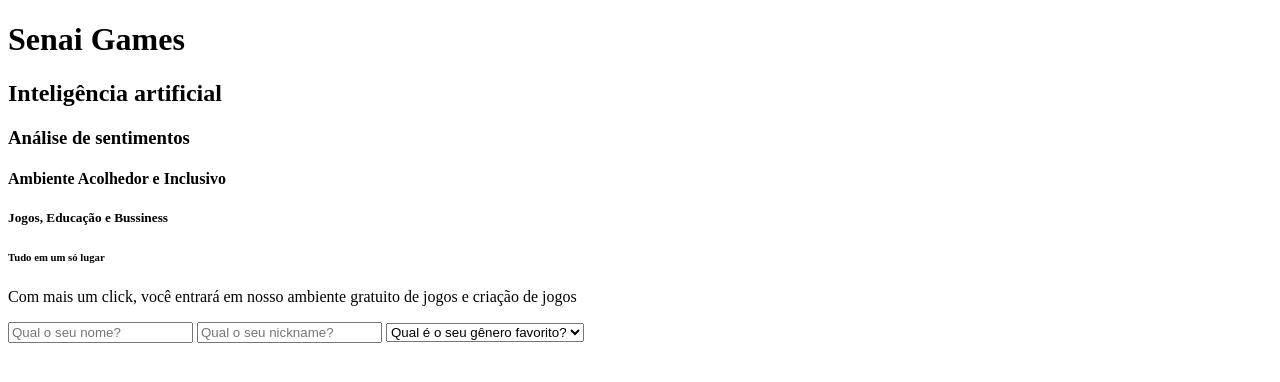
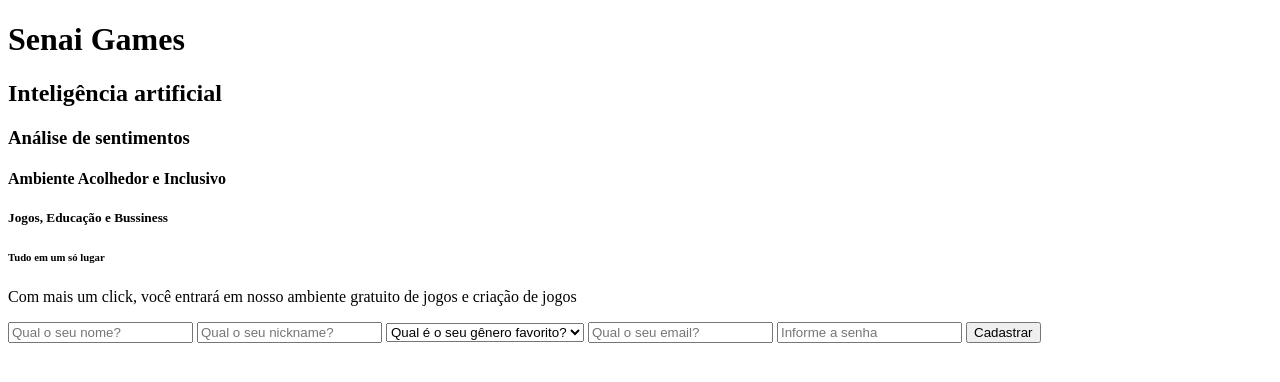
Before and after one commit to martins-samuel/PROJETO-FINAL-SAMU, a Django app: page /usuario/ in a window 1280 px wide. Shown: the top 382 px of the page. Run offline with Django 4.2, Linux system fonts and the light colour scheme.

Commit message:
acabou o dia

```diff
--- a/templates/crud_base/usuario_lead.html
+++ b/templates/crud_base/usuario_lead.html
@@ -22,6 +22,9 @@
             <option>RPG</option>
             <option>Plataforma</option>
         </select>
+        <input type="email" requerid name="email" placeholder="Qual o seu email?">
+        <input type="password" requerid name ="Senha" placeholder="Informe a senha">
+        <button>Cadastrar</button>
     </form>
 </body>
 </html>
```
